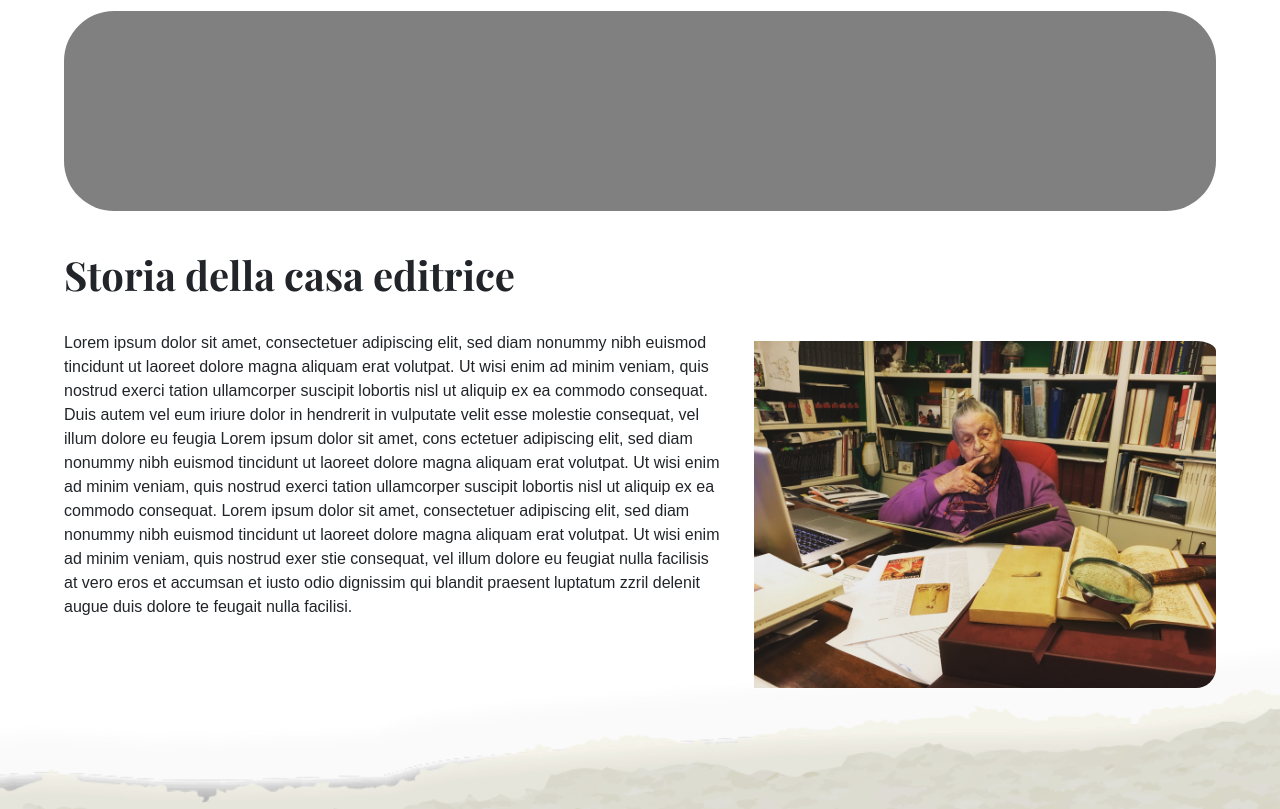
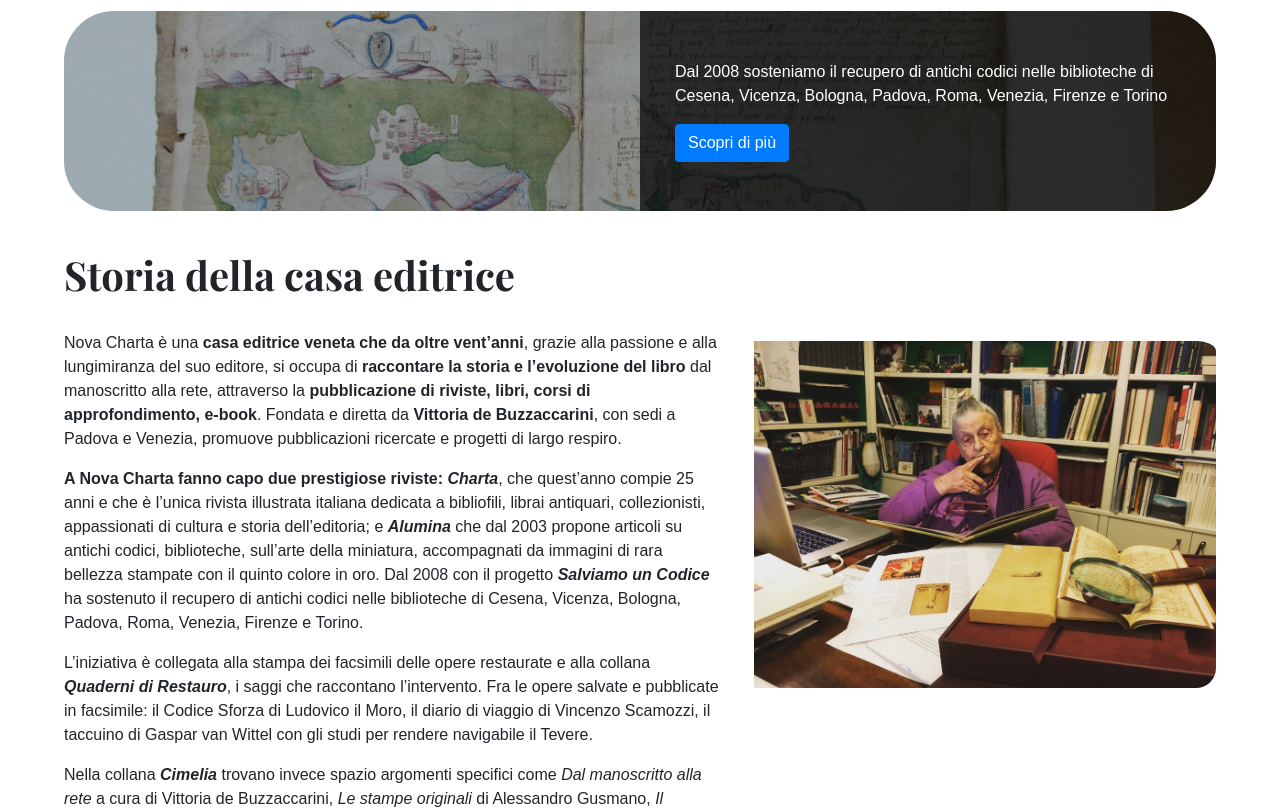
Before and after one commit to bitfede/nova-charta-website, a Next.js app: page / in a window 1280 px wide. Shown: the part 1260-2069 px from the top of the page. Built offline with nearby package versions, Linux system fonts and the light colour scheme; a web font is replaced by a local one.

Commit message:
Completes the homepage with text and raccoltefondi section

```diff
--- a/components/Header/Header.js
+++ b/components/Header/Header.js
@@ -11,7 +11,7 @@
       <Navbar.Toggle aria-controls="basic-navbar-nav" />
       <Navbar.Collapse id="basic-navbar-nav">
         <Nav className={styles.navLinkContainer}>
-          <Nav.Link className={`${styles.midNavLink}`} href="#chisiamo"><span className={styles.hvrUnderlineFromCenter}>Chi Siamo</span></Nav.Link>
+          <Nav.Link className={`${styles.midNavLink}`} href="#chisiamo"><span className={styles.hvrUnderlineFromCenter}>Catalogo</span></Nav.Link>
           <Nav.Link className={`${styles.midNavLink}`} href="#librerie"><span className={styles.hvrUnderlineFromCenter}>Librerie</span></Nav.Link>
           <Nav.Link className={`${styles.midNavLink}`} href="#corsi"><span className={styles.hvrUnderlineFromCenter}>I nostri Corsi</span></Nav.Link>
           <Nav.Link className={`${styles.midNavLink}`} href="#diario"><span className={styles.hvrUnderlineFromCenter}>Diario</span></Nav.Link>
--- a/components/RaccolteFondi/RaccolteFondi.js
+++ b/components/RaccolteFondi/RaccolteFondi.js
@@ -1,5 +1,5 @@
 import styles from './RaccolteFondi.module.css';
-import { Container, Row, Col  } from 'react-bootstrap'
+import { Container, Row, Col, Button  } from 'react-bootstrap'
 
 function RaccolteFondi() {
 
@@ -13,7 +13,10 @@
       <Row>
         <Col sm="12">
           <div className={styles.raccolteCardContent}>
-
+            <div className={styles.shadedHalf}>
+              <p>Dal 2008 sosteniamo il recupero di antichi codici nelle biblioteche di Cesena, Vicenza, Bologna, Padova, Roma, Venezia, Firenze e Torino</p>
+              <Button variant="primary">Scopri di più</Button>
+            </div>
           </div>
         </Col>
       </Row>
--- a/components/RaccolteFondi/RaccolteFondi.module.css
+++ b/components/RaccolteFondi/RaccolteFondi.module.css
@@ -14,11 +14,31 @@
 }
 
 .raccolteCardContent {
-  background: grey;
-  height: 200px;
+  background: url('/img/novacharta-salviamocod.jpg');
+  background-position: center;
+  background-size: cover;
+  height: auto;
+  min-height: 200px;
   border-radius: 50px;
+  display: flex;
+  flex-direction: row-reverse;
+  align-items: center;
+  /* justify-content: center; */
 }
 
+.shadedHalf {
+  width: 70%;
+  height: auto;
+  min-height: 200px;
+  display: flex;
+  flex-direction: column;
+  align-items: flex-start;
+  justify-content: center;
+  background: rgba(0, 0, 0, 0.7);
+  border-radius: 0 50px 50px 0;
+  padding: 18px;
+  color: white;
+}
 
 
 /*
@@ -37,4 +57,9 @@
     font-size: 2.5rem;
     font-weight: bold;
   }
+
+  .shadedHalf {
+    padding: 35px;
+    width: 50%;
+  }
 }
--- a/components/StoriaCasa/StoriaCasa.js
+++ b/components/StoriaCasa/StoriaCasa.js
@@ -13,9 +13,17 @@
       <Row>
         <Col sm="12" lg="7">
           <div className={styles.storiaParaContainer}>
-            <p>Lorem ipsum dolor sit amet, consectetuer adipiscing elit, sed diam nonummy nibh euismod tincidunt ut laoreet dolore magna aliquam erat volutpat. Ut wisi enim ad minim veniam, quis nostrud exerci tation ullamcorper suscipit lobortis nisl ut aliquip ex ea commodo consequat. Duis autem vel eum iriure dolor in hendrerit in vulputate velit esse molestie consequat, vel illum dolore eu feugia
-              Lorem ipsum dolor sit amet, cons ectetuer adipiscing elit, sed diam nonummy nibh euismod tincidunt ut laoreet dolore magna aliquam erat volutpat. Ut wisi enim ad minim veniam, quis nostrud exerci tation ullamcorper suscipit lobortis nisl ut aliquip ex ea commodo consequat. Lorem ipsum dolor sit amet, consectetuer adipiscing elit, sed diam nonummy nibh euismod tincidunt ut laoreet dolore magna aliquam erat volutpat. Ut wisi enim ad minim veniam, quis nostrud exer
-              stie consequat, vel illum dolore eu feugiat nulla facilisis at vero eros et accumsan et iusto odio dignissim qui blandit praesent luptatum zzril delenit augue duis dolore te feugait nulla facilisi.
+            <p>
+              Nova Charta è una <b>casa editrice veneta che da oltre vent’anni</b>, grazie alla passione e alla lungimiranza del suo editore, si occupa di <b>raccontare la storia e l’evoluzione del libro</b> dal manoscritto alla rete, attraverso la <b>pubblicazione di riviste, libri, corsi di approfondimento, e-book</b>. Fondata e diretta da <b>Vittoria de Buzzaccarini</b>, con sedi a Padova e Venezia, promuove pubblicazioni ricercate e progetti di largo respiro.
+            </p>
+            <p>
+              <b>A Nova Charta fanno capo due prestigiose riviste: <i>Charta</i></b>, che quest’anno compie 25 anni e che è l’unica rivista illustrata italiana dedicata a bibliofili, librai antiquari, collezionisti, appassionati di cultura e storia dell’editoria; e <b><i>Alumina</i></b> che dal 2003 propone articoli su antichi codici, biblioteche, sull’arte della miniatura, accompagnati da immagini di rara bellezza stampate con il quinto colore in oro. Dal 2008 con il progetto <b><i>Salviamo un Codice</i></b> ha sostenuto il recupero di antichi codici nelle biblioteche di Cesena, Vicenza, Bologna, Padova, Roma, Venezia, Firenze e Torino.
+            </p>
+            <p>
+              L’iniziativa è collegata alla stampa dei facsimili delle opere restaurate e alla collana <b><i>Quaderni di Restauro</i></b>, i saggi che raccontano l’intervento.  Fra le opere salvate e pubblicate in facsimile: il Codice Sforza di Ludovico il Moro, il diario di viaggio di Vincenzo Scamozzi, il taccuino di Gaspar van Wittel con gli studi per rendere navigabile il Tevere.
+            </p>
+            <p>
+              Nella collana <b><i>Cimelia</i></b> trovano invece spazio argomenti specifici come <i>Dal manoscritto alla rete</i> a cura di Vittoria de Buzzaccarini, <i>Le stampe originali</i> di Alessandro Gusmano, <i>Il manoscritto islamico</i> di A. Balistrieri, G. Solmi, D. Villani. Nel 2013 fece notizia la pubblicazione di <i>Sì è il re, le memorie private di un sovrano</i>, uno dei diari autografi di Vittorio Emanuele III, il cui aiutante di campo Brunoro Buzzaccarini era il padre di Vittoria. Nova Charta promuove inoltre il progetto <i>Salviamo una Biblioteca</i> e le <i>Cattedre Ambulanti</i>: corsi itineranti di aggiornamento che approfondiscono materie legate alla conoscenza del libro antico delle stampe antiche e moderne.
             </p>
           </div>
         </Col>
```
Also changed, not shown: public/img/novacharta-salviamocod.jpg (added).
